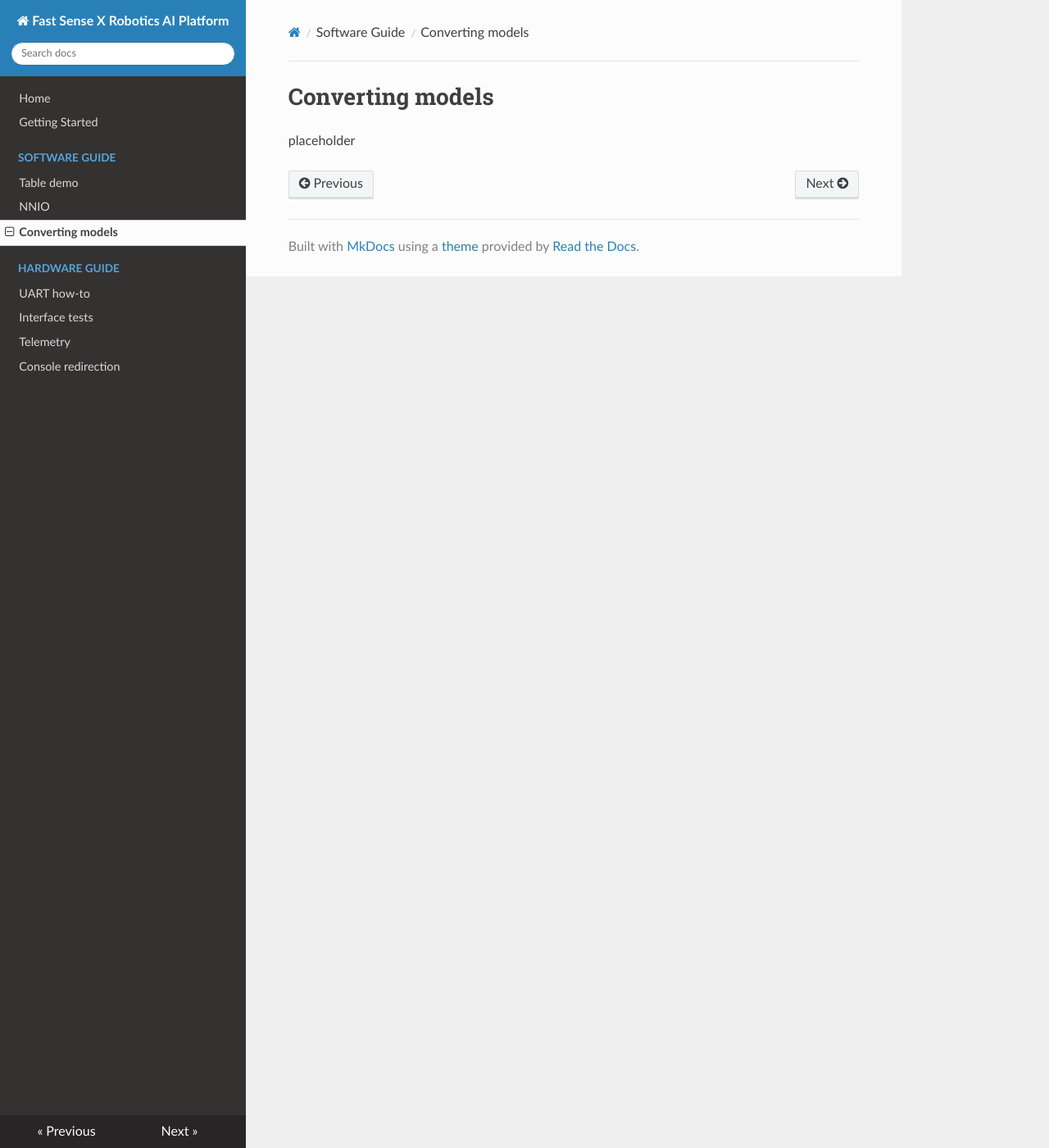
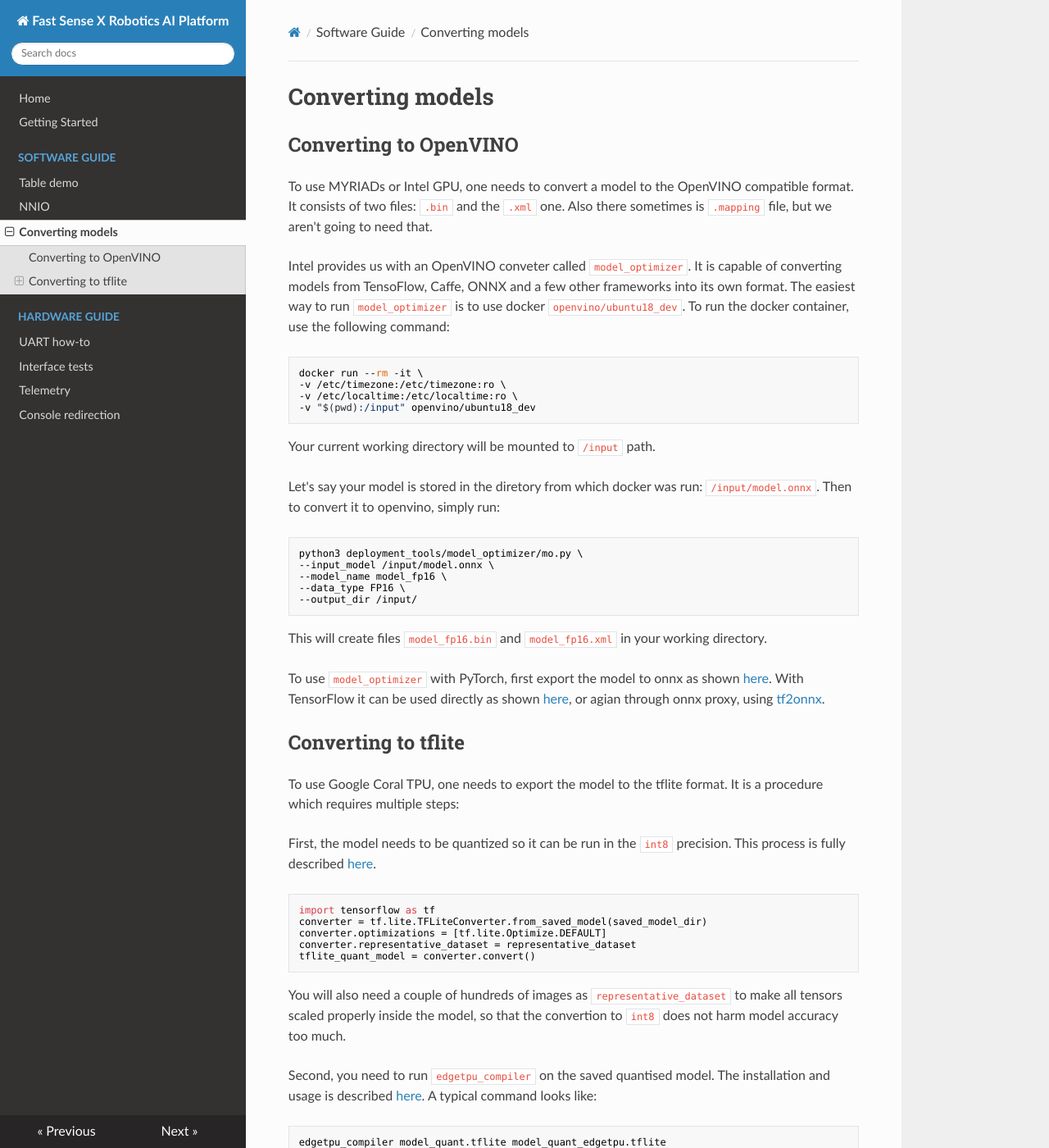
Before and after one commit to FastSense/fastsense-x-documentation, an MkDocs documentation site: the page built from docs/software-guide/converting.md, in a window 1280 px wide and 1400 px high. Shown: the whole window at 82% size. Built offline with MkDocs 1.6.1, drawn with Linux system fonts in a browser that asks for light colours; nearby versions of some CDN libraries; some of the changed text lies outside the part shown.

Commit message:
converting guide

````diff
--- a/docs/software-guide/converting.md
+++ b/docs/software-guide/converting.md
@@ -1,3 +1,63 @@
 # Converting models
 
-placeholder
+## Converting to OpenVINO
+
+To use MYRIADs or Intel GPU, one needs to convert a model to the OpenVINO compatible format.
+It consists of two files: `.bin` and the `.xml` one. Also there sometimes is `.mapping` file, but we aren't going to need that.
+
+Intel provides us with an OpenVINO conveter called `model_optimizer`. It is capable of converting models from TensoFlow, Caffe, ONNX and a few other frameworks into its own format. The easiest way to run `model_optimizer` is to use docker `openvino/ubuntu18_dev`.
+To run the docker container, use the following command:
+
+```bash
+docker run --rm -it \
+-v /etc/timezone:/etc/timezone:ro \
+-v /etc/localtime:/etc/localtime:ro \
+-v "$(pwd):/input" openvino/ubuntu18_dev
+```
+
+Your current working directory will be mounted to `/input` path.
+
+Let's say your model is stored in the diretory from which docker was run: `/input/model.onnx`. Then to convert it to openvino, simply run:
+
+```bash
+python3 deployment_tools/model_optimizer/mo.py \
+--input_model /input/model.onnx \
+--model_name model_fp16 \
+--data_type FP16 \
+--output_dir /input/
+```
+
+This will create files `model_fp16.bin` and `model_fp16.xml` in your working directory.
+
+To use `model_optimizer` with PyTorch, first export the model to onnx as shown [here](https://pytorch.org/tutorials/advanced/super_resolution_with_onnxruntime.html). With TensorFlow it can be used directly as shown [here](https://docs.openvinotoolkit.org/latest/openvino_docs_MO_DG_prepare_model_convert_model_Convert_Model_From_TensorFlow.html), or agian through onnx proxy, using [tf2onnx](https://github.com/onnx/tensorflow-onnx).
+
+
+## Converting to tflite
+
+To use Google Coral TPU, one needs to export the model to the tflite format. It is a procedure which requires multiple steps:
+
+First, the model needs to be quantized so it can be run in the `int8` precision. This process is fully described [here](https://www.tensorflow.org/lite/performance/post_training_quantization).
+
+```python
+import tensorflow as tf
+converter = tf.lite.TFLiteConverter.from_saved_model(saved_model_dir)
+converter.optimizations = [tf.lite.Optimize.DEFAULT]
+converter.representative_dataset = representative_dataset
+tflite_quant_model = converter.convert()
+```
+
+You will also need a couple of hundreds of images as `representative_dataset` to make all tensors scaled properly inside the model, so that the convertion to `int8` does not harm model accuracy too much.
+
+Second, you need to run `edgetpu_compiler` on the saved quantised model. The installation and usage is described [here](https://coral.ai/docs/edgetpu/compiler/#download). A typical command looks like:
+
+```bash
+edgetpu_compiler model_quant.tflite model_quant_edgetpu.tflite
+```
+
+[Here](https://github.com/google-coral/edgetpu/tree/master/test_data) you can find a set of already compiled models.
+
+### PyTorch to tflite
+
+It is possible to convert even PyTorch models to tflite. But there is one trick: tflite only supports `NHWC` (a.k.a. channels last) image format and PyTorch only supports `NCHW` (a.k.a. channels first) format. To overcome that, you first need to convert your model to openvino as described above. Then you can use [this tool](https://github.com/PINTO0309/openvino2tensorflow) to convert from openvino to TensorFlow changing the dimensions ordering. Then the model can be exported to tflite just like any other TensorFlow model.
+
+This might look tricky, but this was successfully done for exemple with person Re-Identification model, which is [available](https://nnio.readthedocs.io/en/latest/zoo.html#nnio.zoo.edgetpu.reid.OSNet) in nnio.
````
